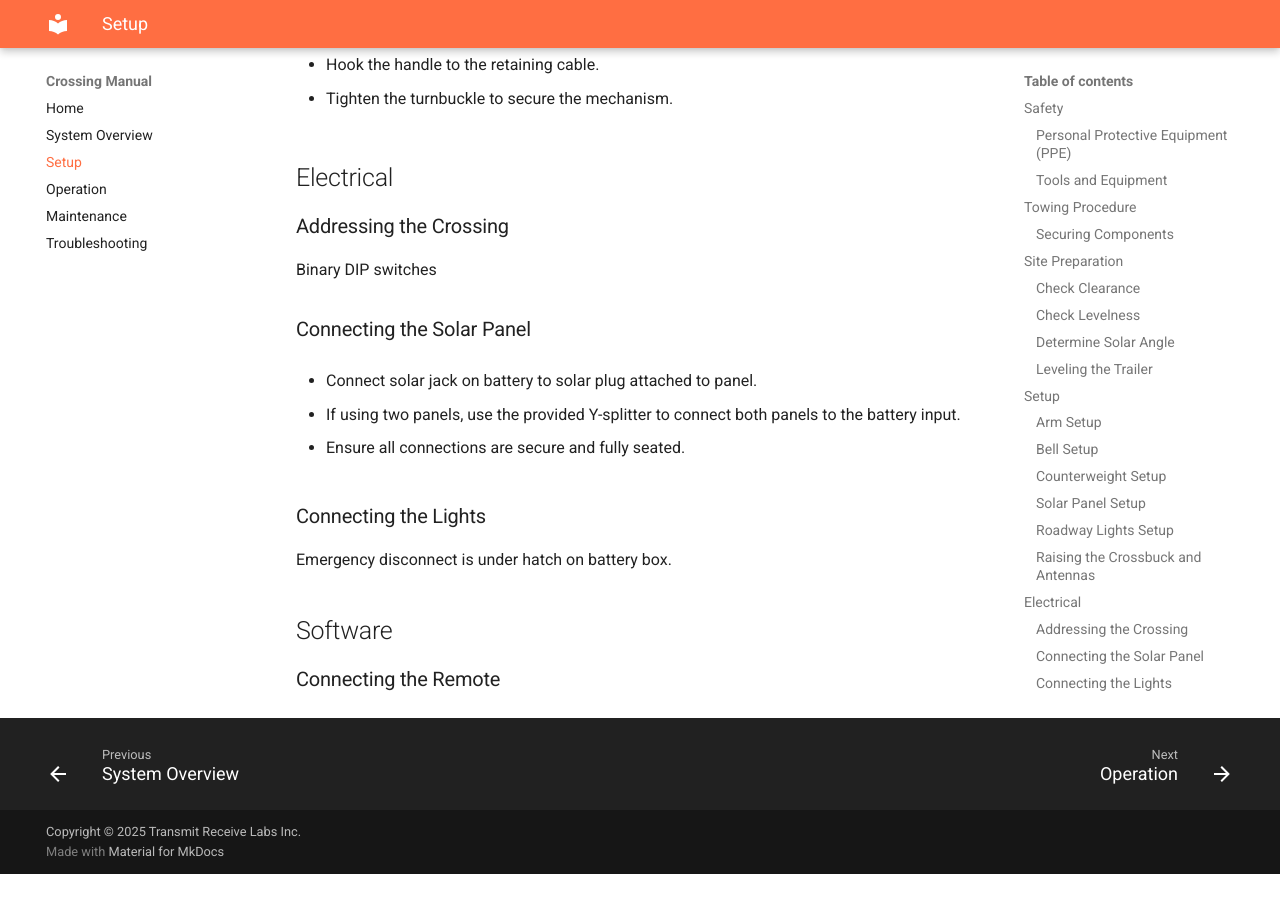
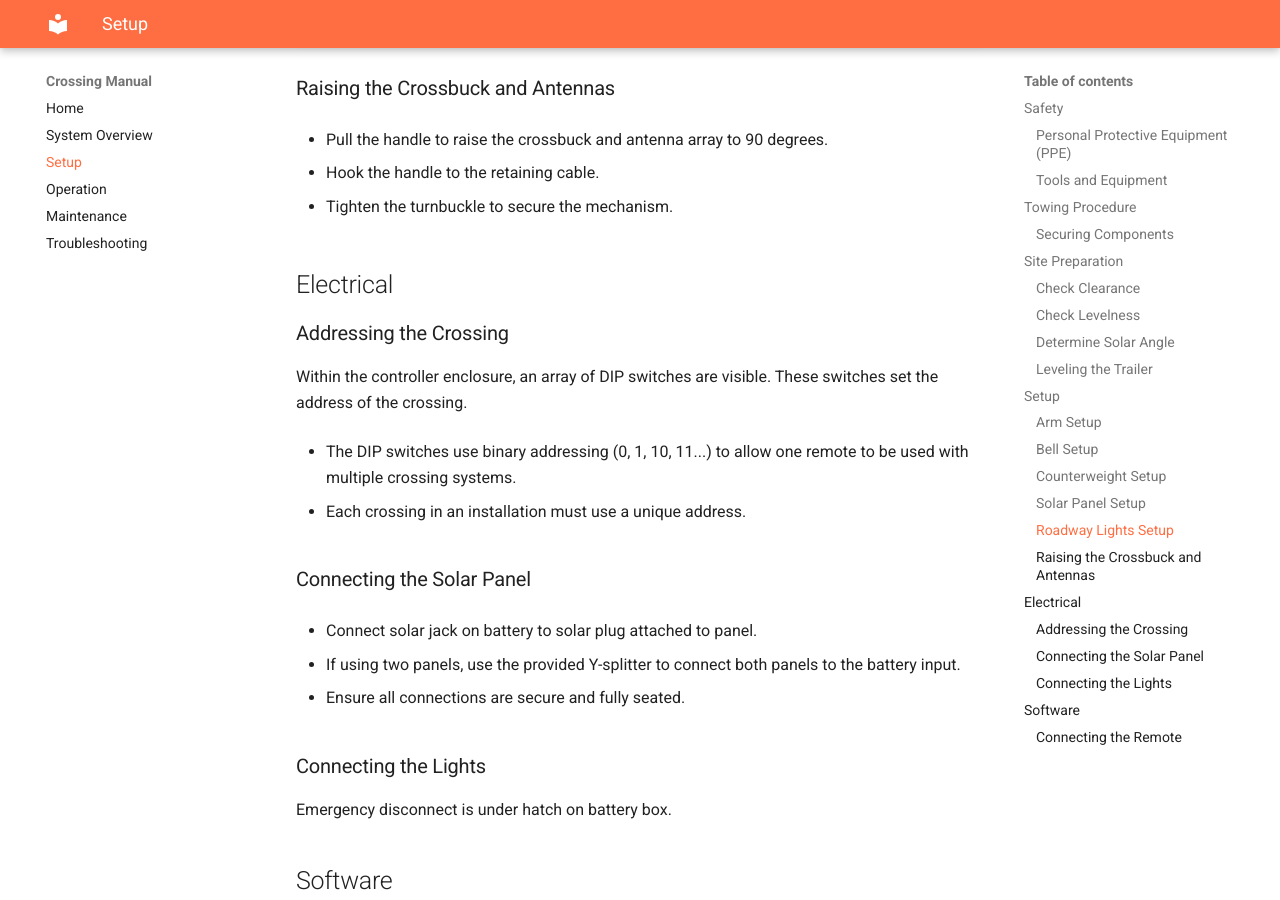
Before and after one commit to niell-ion/crossing-docs, an MkDocs documentation site: the page built from docs/crossing_setup.md, in a window 1280 px wide and 900 px high, scrolled down 8216 px. Built offline with MkDocs 1.6.1 and Material for MkDocs 9.7.7, drawn with Linux system fonts in a browser that asks for light colours; before the commit the page ends 9090 px from its top, so only the background shows below that; some of the changed text lies outside the part shown.

Commit message:
Update crossing_setup.md

```diff
--- a/docs/crossing_setup.md
+++ b/docs/crossing_setup.md
@@ -285,11 +285,14 @@
 
 ### Arm Setup
 
+!!! tip
+    Refer to the Western Cullen Hayes service and Installation manual for detailed information regarding.
+
 Multiple arm sections are provided for installations requiring specific arm lengths. Two metal sections are included, two middle sections, and one end section. Refer to the following table to determine the correct arm setup procedure for your specific installation length.
 
-**8'-16':** use the smaller metal section + option smaller middle section + end section.
+**5'-8':** use the smaller metal section + option smaller middle section + end section.
 
-**16'-22':** use the larger metal section + option larger middle section + end section.
+**8'-22':** use the larger metal section + option larger middle section + end section.
 
 * Refer to WCH manual for counterweight setup.
 
@@ -356,7 +359,13 @@
 
 ### Addressing the Crossing
 
-Binary DIP switches
+Within the controller enclosure, an array of DIP switches are visible. These switches set the address of the crossing.
+
+* The DIP switches use binary addressing (0, 1, 10, 11...) to allow one remote to be used with multiple crossing systems.
+
+* Each crossing in an installation must use a unique address.
+
+
 
 ### Connecting the Solar Panel
 
@@ -376,4 +385,6 @@
 
 ## Software
 
+
+
 ### Connecting the Remote
```
Also changed, not shown: other parts of docs/crossing_setup.md (+1 -1 lines).
